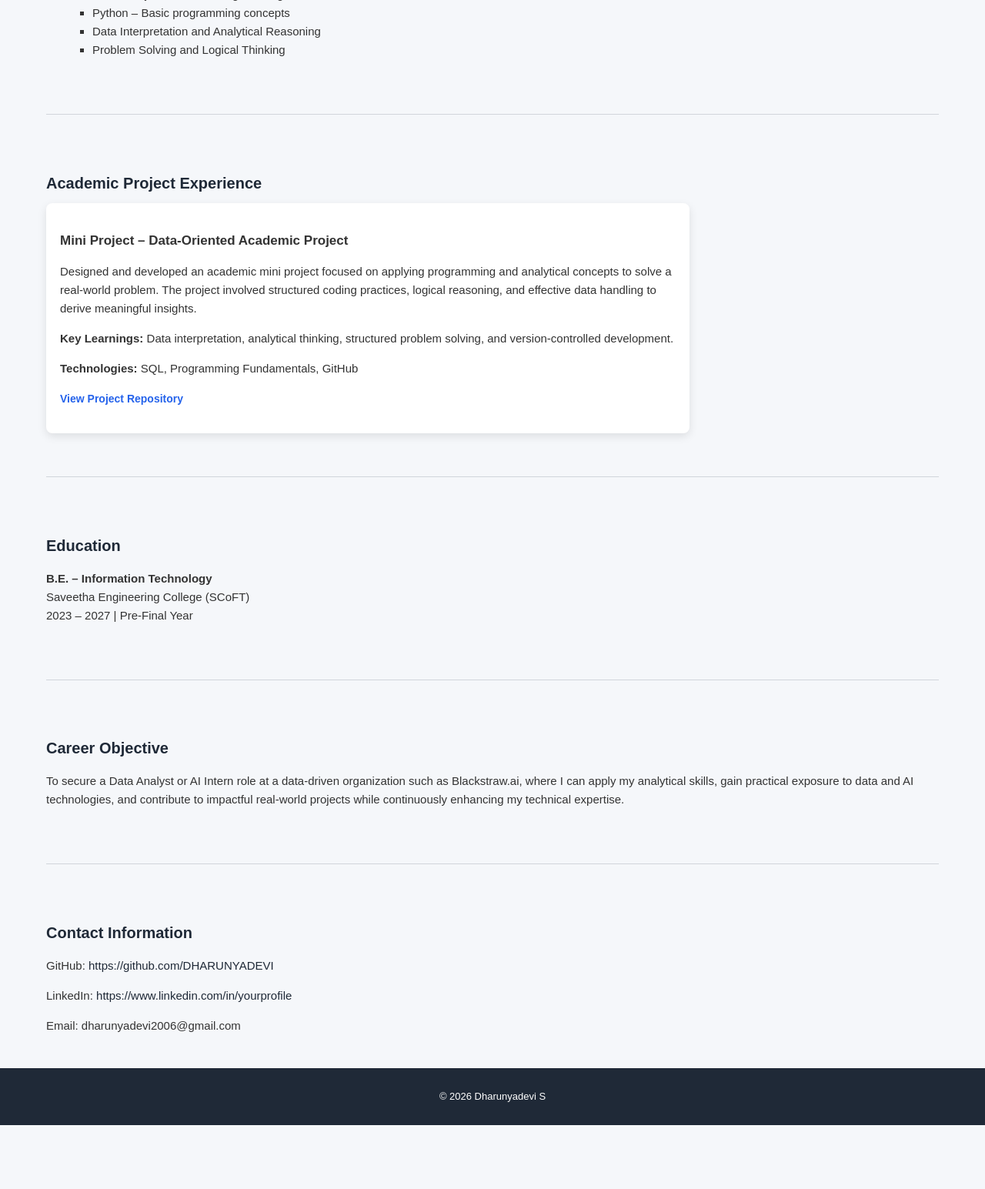
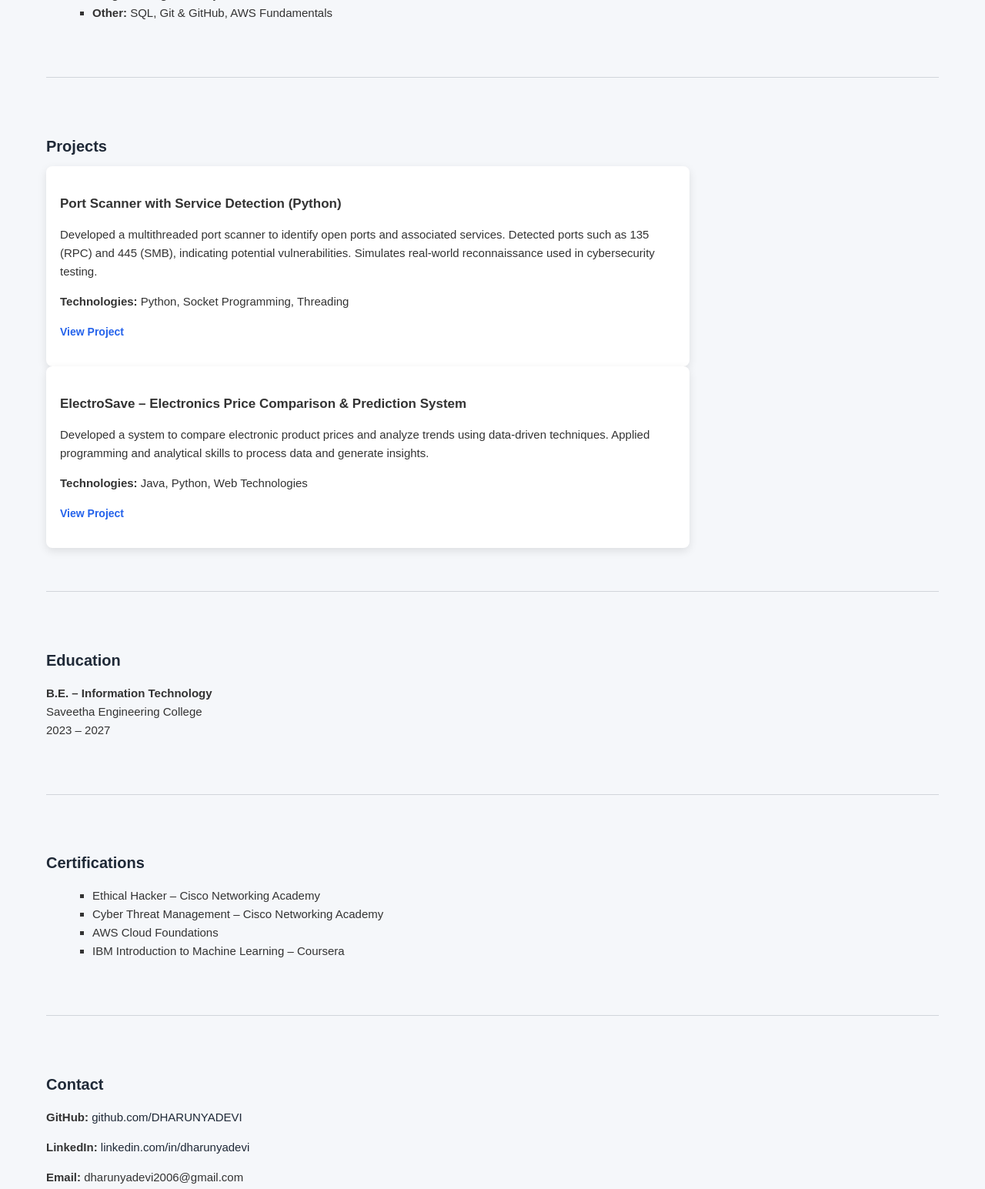
Before and after one commit to DHARUNYADEVI/dharunyadevi.github.io, a plain HTML site: page index.html in a window 1280 px wide. Shown: the part 606-2151 px from the top of the page at 77% size. Before the commit the page ends 2068 px from the top, so only its background shows below. Drawn offline with Linux system fonts and the light colour scheme.

Commit message:
Update index.html

```diff
--- a/index.html
+++ b/index.html
@@ -2,24 +2,22 @@
 <html lang="en">
 <head>
     <meta charset="UTF-8">
-    <title>Dharunyadevi S | Data Analyst Intern Portfolio</title>
+    <title>Dharunyadevi S | Cybersecurity Analyst Portfolio</title>
     <link rel="stylesheet" href="style.css">
 </head>
 <body>
 
 <header>
     <h1>Dharunyadevi S</h1>
-    <p>Pre-Final Year Information Technology Student | Data Analyst | AI Intern Aspirant</p>
+    <p> Cybersecurity Analyst | Software Developer</p>
 </header>
 
 <section id="summary">
     <h2>Professional Summary</h2>
     <p>
-        Pre-final year Information Technology undergraduate with a strong interest in data analytics
-        and artificial intelligence. Possesses foundational skills in SQL, Excel, and data interpretation,
-        with hands-on experience in academic projects involving data handling and analytical problem solving.
-        Actively seeking a Data Analyst or AI Intern role to apply analytical thinking and contribute to
-        data-driven decision-making.
+       Motivated Information Technology student with foundational knowledge in network security, vulnerability assessment, and secure coding.
+        Hands-on experience using tools like Nmap and Wireshark through practical projects involving port scanning and network analysis.
+        Actively developing skills in penetration testing, threat detection, and SOC operations with a strong focus on practical learning.
     </p>
 </section>
 
@@ -28,40 +26,47 @@
 <section id="skills">
     <h2>Technical Skills</h2>
     <ul>
-    <li>SQL – Data querying, filtering, and retrieval</li>
-    <li>Microsoft Excel (Basic) – Data organization and analysis</li>
-    <li>Java – Object-Oriented Programming fundamentals</li>
-    <li>Python – Basic programming concepts</li>
-    <li>Data Interpretation and Analytical Reasoning</li>
-    <li>Problem Solving and Logical Thinking</li>
-</ul>
+        <li><strong>Cybersecurity:</strong> Network Security, Vulnerability Assessment, Secure Coding</li>
+        <li><strong>Tools:</strong> Nmap, Wireshark</li>
+        <li><strong>Programming:</strong> Java, Python, C</li>
+        <li><strong>Other:</strong> SQL, Git & GitHub, AWS Fundamentals</li>
+    </ul>
 </section>
 
 <hr>
 
 <section id="projects">
-    <h2>Academic Project Experience</h2>
+    <h2>Projects</h2>
 
     <div class="project">
-        <h3>Mini Project – Data-Oriented Academic Project</h3>
+        <h3>Port Scanner with Service Detection (Python)</h3>
         <p>
-            Designed and developed an academic mini project focused on applying programming and analytical
-            concepts to solve a real-world problem. The project involved structured coding practices,
-            logical reasoning, and effective data handling to derive meaningful insights.
+            Developed a multithreaded port scanner to identify open ports and associated services.
+            Detected ports such as 135 (RPC) and 445 (SMB), indicating potential vulnerabilities.
+            Simulates real-world reconnaissance used in cybersecurity testing.
         </p>
+        <p><strong>Technologies:</strong> Python, Socket Programming, Threading</p>
         <p>
-            <strong>Key Learnings:</strong> Data interpretation, analytical thinking, structured problem solving,
-            and version-controlled development.
-        </p>
-        <p>
-            <strong>Technologies:</strong> SQL, Programming Fundamentals, GitHub
-        </p>
-        <p>
-            <a href="https://github.com/DHARUNYADEVI/Miniproject" target="_blank">
-                View Project Repository
+            <a href="https://github.com/DHARUNYADEVI/port-scanner" target="_blank">
+                View Project
             </a>
         </p>
     </div>
+
+    <div class="project">
+        <h3>ElectroSave – Electronics Price Comparison & Prediction System</h3>
+        <p>
+            Developed a system to compare electronic product prices and analyze trends using data-driven techniques.
+            Applied programming and analytical skills to process data and generate insights.
+        </p>
+        <p><strong>Technologies:</strong> Java, Python, Web Technologies</p>
+        <p>
+            <a href="https://github.com/DHARUNYADEVI/Miniproject" target="_blank">
+                View Project
+            </a>
+        </p>
+    </div>
+
 </section>
 
 <hr>
@@ -70,42 +75,43 @@
     <h2>Education</h2>
     <p>
         <strong>B.E. – Information Technology</strong><br>
-        Saveetha Engineering College (SCoFT)<br>
-        2023 – 2027 | Pre-Final Year
+        Saveetha Engineering College<br>
+        2023 – 2027
     </p>
 </section>
 
 <hr>
 
-<section id="objective">
-    <h2>Career Objective</h2>
-    <p>
-        To secure a Data Analyst or AI Intern role at a data-driven organization such as Blackstraw.ai,
-        where I can apply my analytical skills, gain practical exposure to data and AI technologies,
-        and contribute to impactful real-world projects while continuously enhancing my technical expertise.
-    </p>
+<section id="certifications">
+    <h2>Certifications</h2>
+    <ul>
+        <li>Ethical Hacker – Cisco Networking Academy</li>
+        <li>Cyber Threat Management – Cisco Networking Academy</li>
+        <li>AWS Cloud Foundations</li>
+        <li>IBM Introduction to Machine Learning – Coursera</li>
+    </ul>
 </section>
 
 <hr>
 
 <section id="contact">
-    <h2>Contact Information</h2>
+    <h2>Contact</h2>
 
     <p>
-        GitHub:
+        <strong>GitHub:</strong>
         <a href="https://github.com/DHARUNYADEVI" target="_blank">
-            https://github.com/DHARUNYADEVI
+            github.com/DHARUNYADEVI
         </a>
     </p>
 
     <p>
-        LinkedIn:
+        <strong>LinkedIn:</strong>
         <a href="https://www.linkedin.com/in/dharunyadevi-saravanakumar-203b6b294/" target="_blank">
-            https://www.linkedin.com/in/yourprofile
+            linkedin.com/in/dharunyadevi
         </a>
     </p>
 
-    <p>Email: dharunyadevi2006@gmail.com</p>
+    <p><strong>Email:</strong> dharunyadevi2006@gmail.com</p>
 </section>
 
 <footer>
```
